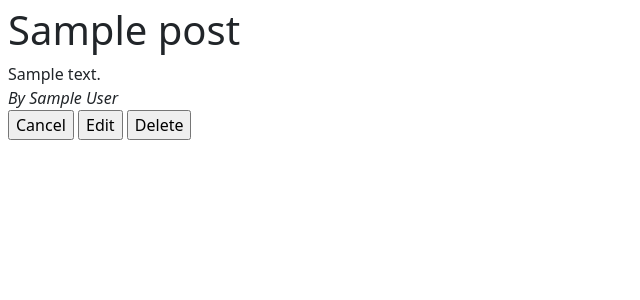
After one commit to maxjeon97/flask-blogly, a Flask app: page /posts/1 in a window 1280 px wide. The commit adds this page. Shown: the top 300 px of the page, without its empty margins (0-640 px from the left). Run offline with Flask 3, Linux system fonts and the light colour scheme; tables that the repository leaves empty hold one stand-in row (values such as "Sample post").

Commit message:
Complete Part Two: Adding Posts

```diff
--- a/app.py
+++ b/app.py
@@ -18,6 +18,7 @@ app.config['SQLALCHEMY_ECHO'] = True
 # debug = DebugToolbarExtension(app)
 
 connect_db(app)
+
 
 @app.get('/')
 def display_home_page():
@@ -58,6 +59,7 @@ def show_user_info(user_id):
     user = User.query.get_or_404(user_id)
     return render_template('user.html', user=user, posts=user.posts)
 
+
 @app.get('/users/<int:user_id>/edit')
 def show_edit_user_form(user_id):
     """Displays edit user form."""
@@ -66,7 +68,7 @@ def show_edit_user_form(user_id):
 
 
 @app.post('/users/<int:user_id>/edit')
-def process_edit_form(user_id):
+def handle_edit_form(user_id):
     """Updates user information, commits to db and redirects to users."""
     first_name = request.form['first_name']
     last_name = request.form['last_name']
@@ -89,20 +91,57 @@ def delete_user(user_id):
     db.session.commit()
 
     return redirect('/users')
+
+
 @app.get('/users/<int:user_id>/posts/new')
 def show_new_post_form(user_id):
     """Displays new post form."""
     user = User.query.get_or_404(user_id)
-    return render_template('new_post_form', user=user)
+    return render_template('new_post_form.html', user=user)
+
 
 @app.post('/users/<int:user_id>/posts/new')
 def add_new_post(user_id):
-    """Insert new post into db and redirect to post page."""
+    """Insert new post into db and redirect to user detail page."""
     title = request.form['title']
     content = request.form['content']
 
-    post = Post(title=title, content=content, user_id = user_id)
+    post = Post(title=title, content=content, user_id=user_id)
     db.session.add(post)
     db.session.commit()
 
     return redirect(f'/users/{user_id}')
+
+
+@app.get('/posts/<int:post_id>')
+def display_post(post_id):
+    post = Post.query.get_or_404(post_id)
+    return render_template('post.html', post=post)
+
+
+@app.get('/posts/<int:post_id>/edit')
+def show_post_edit_form(post_id):
+    post = Post.query.get_or_404(post_id)
+    return render_template('edit_post.html', post=post)
+
+
+@app.post('/posts/<int:post_id>/edit')
+def handle_post_edit(post_id):
+    title = request.form['title']
+    content = request.form['content']
+
+    post = Post.query.get_or_404(post_id)
+    post.title = title
+    post.content = content
+    db.session.commit()
+
+    return redirect(f'/posts/{post_id}')
+
+
+@app.post('/posts/<int:post_id>/delete')
+def delete_post(post_id):
+    post = Post.query.get_or_404(post_id)
+    db.session.delete(post)
+    db.session.commit()
+
+    return redirect(f'/users/{post.user_id}')
--- a/models.py
+++ b/models.py
@@ -42,8 +42,11 @@ class User(db.Model):
         default=DEFAULT_IMAGE_URL
     )
 
+    posts = db.relationship('Post', backref='user')
+
     def get_full_name(self):
         return f'{self.first_name} {self.last_name}'
+
 
 class Post(db.Model):
     """Post. A user can have many posts."""
@@ -76,5 +79,3 @@ class Post(db.Model):
         db.Integer,
         db.ForeignKey('users.id')
     )
-
-    user = db.relationship('User', backref='posts')
--- a/templates/new_post_form.html
+++ b/templates/new_post_form.html
@@ -5,14 +5,14 @@ Add Post for {{user.get_full_name()}}
 {% endblock %}
 
 {% block content %}
-<form >
+<form>
   <div>
     <label for="title">Title</label>
-    <input type="text" name="title">
+    <input class="form-control" type="text" name="title">
   </div>
   <div>
     <label for="content">Content</label>
-    <input type="text" name="content">
+    <textarea class="form-control" rows="10" name="content"></textarea>
   </div>
   <input type="submit" value="Cancel" formaction='/users/{{user.id}}' formmethod="GET">
   <input type="submit" value="Add" formaction="" formmethod="POST">
--- /dev/null
+++ b/templates/post.html
@@ -0,0 +1,18 @@
+{% extends 'base.html' %}
+
+{% block title %}
+  {{ post.title }}
+{% endblock %}
+
+{% block content %}
+
+{{ post.content }}
+<br>
+<i>By {{ post.user.get_full_name() }}</i>
+<br>
+<form>
+  <input type="submit" value="Cancel" formaction='/users/{{post.user_id}}' formmethod="GET">
+  <input type="submit" value="Edit" formaction="/posts/{{post.id}}/edit" formmethod="GET">
+  <input type="submit" value="Delete" formaction="/posts/{{post.id}}/delete" formmethod="POST">
+</form>
+{% endblock %}
--- a/templates/user.html
+++ b/templates/user.html
@@ -15,13 +15,13 @@
 <div>
   <h2>Posts</h2>
   <ul>
-    {{% for post in posts%}}
+    {% for post in posts %}
     <li><a href="/posts/{{post.id}}">{{post.title}}</a></li>
-    {{% endfor %}}
+    {% endfor %}
   </ul>
 </div>
 
 <form>
-  <input type="submit" value="Add Post" form="/users/{{user.id}}/posts/new" formmethod="GET">
+  <input type="submit" value="Add Post" formaction="/users/{{user.id}}/posts/new" formmethod="GET">
 </form>
 {% endblock %}
```
Also changed, not shown: templates/edit_post.html (added, +22 -0 lines), tests.py (+53 -1 lines).
